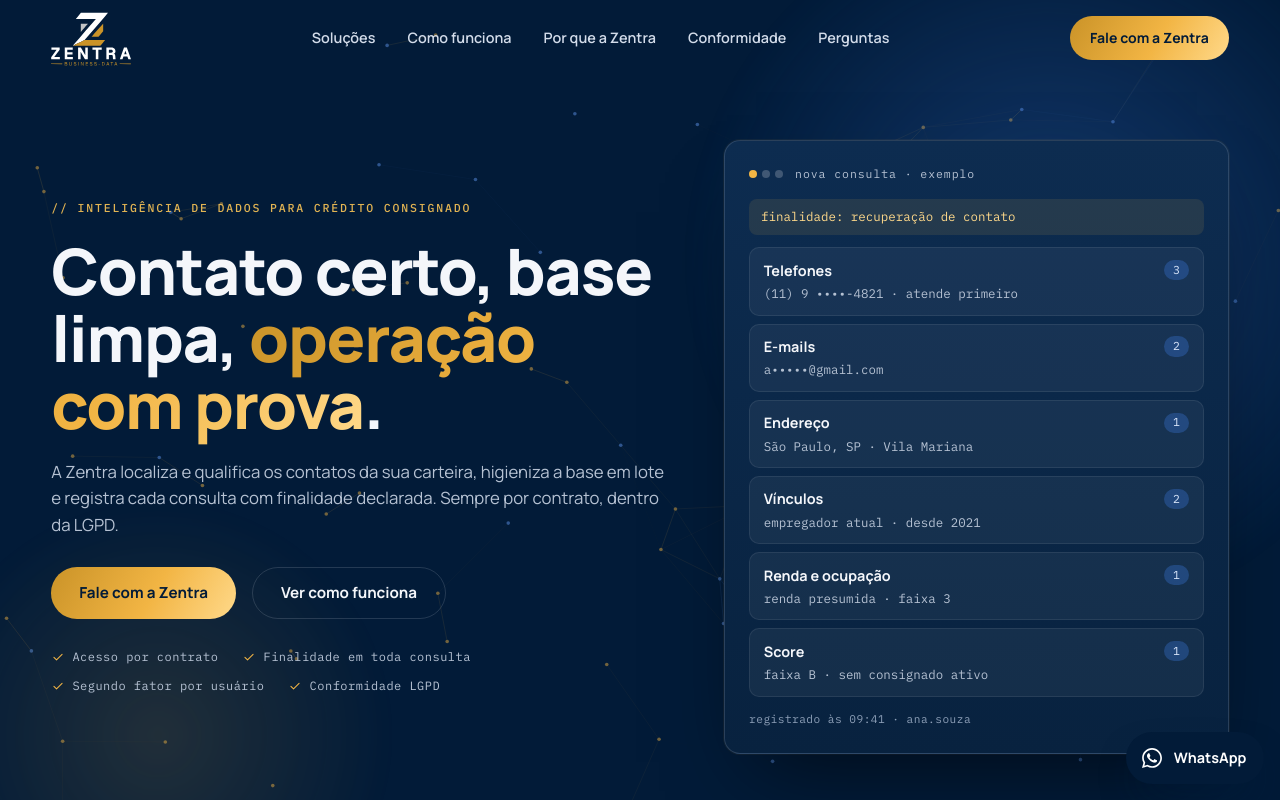
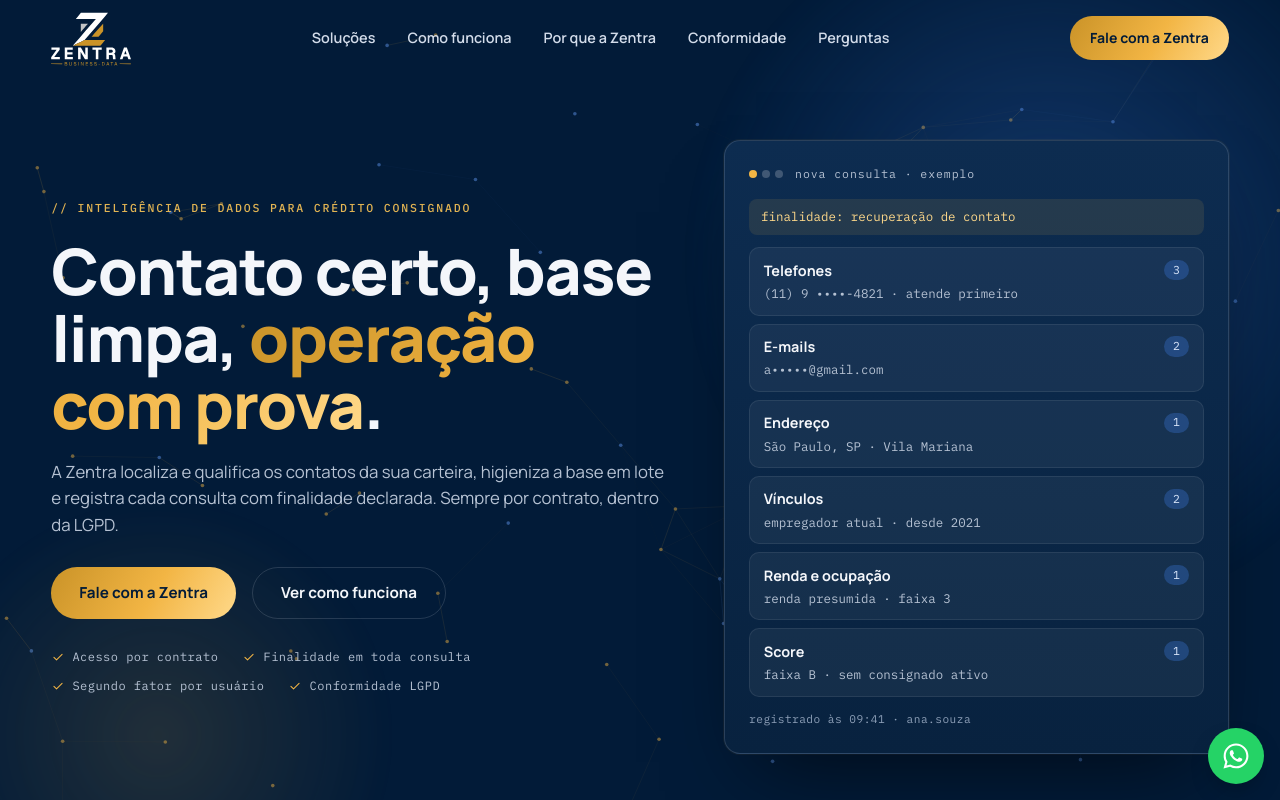
Before and after one commit to reinaldodribeiro/zentra-website, a Next.js app: page / in a window 1280 px wide. Shown: the top 800 px of the page. Built offline with nearby package versions, Linux system fonts and the light colour scheme.

Commit message:
Select de convênio no formulário, WhatsApp verde só com ícone e pulso, consentimento antes do botão da newsletter

```diff
--- a/src/app/api/contato/route.ts
+++ b/src/app/api/contato/route.ts
@@ -3,16 +3,17 @@
 
 const DESTINO = "contato@zentrabusiness.com.br";
 const REMETENTE = "Site Zentra Business Data <noreply@zentrabusiness.com.br>";
-const LIMITES = { nome: 120, email: 200, whatsapp: 40, perfil: 80, interesse: 80, mensagem: 2000 } as const;
+const LIMITES = { nome: 120, email: 200, whatsapp: 40, perfil: 80, convenio: 80, interesse: 80, mensagem: 2000 } as const;
 const ROTULOS = {
   nome: "Nome",
   email: "E-mail",
   whatsapp: "WhatsApp",
   perfil: "Perfil",
+  convenio: "Convênio",
   interesse: "Interesse",
   mensagem: "Mensagem",
 } as const;
-const OBRIGATORIOS = ["nome", "email", "whatsapp", "perfil", "interesse"] as const;
+const OBRIGATORIOS = ["nome", "email", "whatsapp", "perfil", "convenio", "interesse"] as const;
 
 type Campo = keyof typeof LIMITES;
 type Campos = Record<Campo, string>;
@@ -39,6 +40,7 @@
     EMAIL.test(campos.email) &&
     (digitos.length === 10 || digitos.length === 11) &&
     opcoesDe("perfil").includes(campos.perfil) &&
+    opcoesDe("convenio").includes(campos.convenio) &&
     opcoesDe("interesse").includes(campos.interesse)
   );
 }
@@ -67,7 +69,7 @@
 
   const campos = lerCampos(dados ?? {});
   if (!valido(campos)) {
-    return resposta(422, { erro: "Preencha nome, e-mail, WhatsApp com DDD e escolha seu perfil e a solução." });
+    return resposta(422, { erro: "Preencha nome, e-mail, WhatsApp com DDD e escolha seu perfil, o convênio e a solução." });
   }
 
   const chave = process.env.RESEND_API_KEY;
--- a/src/components/layout/WhatsAppFloat.module.css
+++ b/src/components/layout/WhatsAppFloat.module.css
@@ -3,44 +3,73 @@
   right: max(1rem, env(safe-area-inset-right));
   bottom: max(1rem, env(safe-area-inset-bottom));
   z-index: 50;
-  display: inline-flex;
-  align-items: center;
-  gap: 0.6rem;
-  min-height: 52px;
-  padding: 0 1.1rem 0 0.9rem;
-  border-radius: 999px;
-  background: var(--ink);
+  display: grid;
+  place-items: center;
+  width: 56px;
+  height: 56px;
+  border-radius: 50%;
+  background: #25d366;
   color: #ffffff;
-  font-weight: 700;
-  font-size: 0.9rem;
-  box-shadow: 0 18px 40px -16px rgba(2, 27, 56, 0.6);
+  box-shadow: 0 10px 24px -8px rgba(0, 0, 0, 0.35);
+  animation: pulse-scale 6s ease-in-out infinite;
+}
+
+.float::after {
+  content: "";
+  position: absolute;
+  inset: 0;
+  border-radius: 50%;
+  border: 2px solid #25d366;
+  opacity: 0;
+  pointer-events: none;
+  animation: pulse-ring 6s ease-out infinite;
 }
 
 .icon {
-  width: 24px;
-  height: 24px;
+  width: 30px;
+  height: 30px;
 }
 
-.label {
-  white-space: nowrap;
+@keyframes pulse-ring {
+  0%,
+  80% {
+    transform: scale(1);
+    opacity: 0;
+  }
+  82% {
+    opacity: 0.7;
+  }
+  100% {
+    transform: scale(1.7);
+    opacity: 0;
+  }
+}
+
+@keyframes pulse-scale {
+  0%,
+  80%,
+  100% {
+    transform: scale(1);
+  }
+  88% {
+    transform: scale(1.08);
+  }
 }
 
 @media (max-width: 640px) {
   .float {
-    padding: 0;
-    width: 56px;
-    height: 56px;
-    justify-content: center;
-  }
-  .label {
-    position: absolute;
-    width: 1px;
-    height: 1px;
-    overflow: hidden;
-    clip: rect(0 0 0 0);
+    width: 52px;
+    height: 52px;
   }
   .icon {
     width: 28px;
     height: 28px;
   }
 }
+
+@media (prefers-reduced-motion: reduce) {
+  .float,
+  .float::after {
+    animation: none;
+  }
+}
--- a/src/components/layout/WhatsAppFloat.tsx
+++ b/src/components/layout/WhatsAppFloat.tsx
@@ -12,7 +12,6 @@
       aria-label="Chamar no WhatsApp"
     >
       <WhatsAppIcon className={styles.icon} />
-      <span className={styles.label}>WhatsApp</span>
     </a>
   );
 }
--- a/src/components/sections/FinalCta.module.css
+++ b/src/components/sections/FinalCta.module.css
@@ -91,3 +91,9 @@
     grid-template-columns: minmax(0, 1.4fr) minmax(0, 0.8fr);
   }
 }
+
+@media (max-width: 640px) {
+  .final {
+    padding-bottom: calc(clamp(3rem, 8vw, 6rem) + 72px);
+  }
+}
--- a/src/components/sections/Newsletter.module.css
+++ b/src/components/sections/Newsletter.module.css
@@ -24,3 +24,9 @@
     grid-template-columns: minmax(0, 0.8fr) minmax(0, 1.2fr);
   }
 }
+
+@media (max-width: 640px) {
+  .news {
+    padding-bottom: calc(clamp(3rem, 8vw, 6rem) + 72px);
+  }
+}
--- a/src/components/ui/NewsletterForm.module.css
+++ b/src/components/ui/NewsletterForm.module.css
@@ -57,6 +57,11 @@
   font-size: 0.9rem;
   color: var(--text);
 }
+.consent a {
+  text-decoration: underline;
+  text-underline-offset: 3px;
+  color: inherit;
+}
 .consent input {
   margin-top: 0.2rem;
   accent-color: var(--gold-deep);
--- a/src/components/ui/NewsletterForm.tsx
+++ b/src/components/ui/NewsletterForm.tsx
@@ -63,21 +63,21 @@
         <input id="newsletter-email" name="email" type="email" required autoComplete="email" className={styles.input} />
       </div>
       <input type="text" name="site" tabIndex={-1} autoComplete="off" aria-hidden="true" className={styles.trap} />
+      <label className={styles.consent}>
+        <input type="checkbox" name="consentimento" required />
+        <span>
+          {newsletter.consentBefore}{" "}
+          <a href={links.privacy}>
+            {newsletter.consentLink}
+          </a>
+          .
+        </span>
+      </label>
       <div className={styles.submit}>
         <button type="submit" className="btn btn-primary" disabled={status === "sending"}>
           {status === "sending" ? newsletter.sending : newsletter.submit}
         </button>
       </div>
-      <label className={styles.consent}>
-        <input type="checkbox" name="consentimento" required />
-        <span>
-          {newsletter.consentBefore}{" "}
-          <a href={links.privacy} className="link-line">
-            {newsletter.consentLink}
-          </a>
-          .
-        </span>
-      </label>
       {error ? (
         <p className={styles.error} role="alert">
           {error}
--- a/src/content/site.ts
+++ b/src/content/site.ts
@@ -333,6 +333,24 @@
       options: ["Promotora de crédito", "Correspondente bancário", "Consultoria", "Profissional autônomo", "Outro"],
     },
     {
+      name: "convenio",
+      label: "Qual convênio você opera?",
+      placeholder: "Selecione o convênio",
+      required: true,
+      type: "select",
+      options: [
+        "INSS",
+        "SIAPE (servidor federal)",
+        "Forças Armadas",
+        "Governos estaduais",
+        "Prefeituras",
+        "Consignado privado (CLT)",
+        "Cartão consignado e benefício",
+        "Precatórios",
+        "Outro",
+      ],
+    },
+    {
       name: "interesse",
       label: "Qual solução te interessa?",
       placeholder: "Selecione",
```
Also changed, not shown: 2 other files (tests, documents, lock files or other folders).
